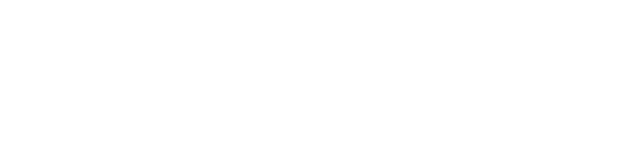
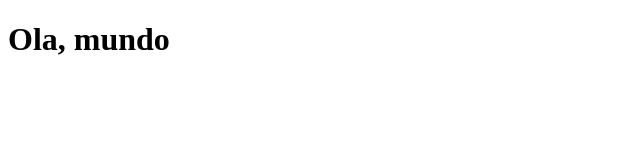
Before and after one commit to LuizHen96/curso-git-1, a plain HTML site: page index.html in a window 1280 px wide. Shown: the whole page, without its empty margins (0-640 px from the left). Drawn offline with Linux system fonts and the light colour scheme.

Commit message:
Ola mundo

```diff
--- a/index.html
+++ b/index.html
@@ -7,6 +7,6 @@
   <title>Document</title>
 </head>
 <body>
-
+  <h1>Ola, mundo</h1>
 </body>
 </html>
```
